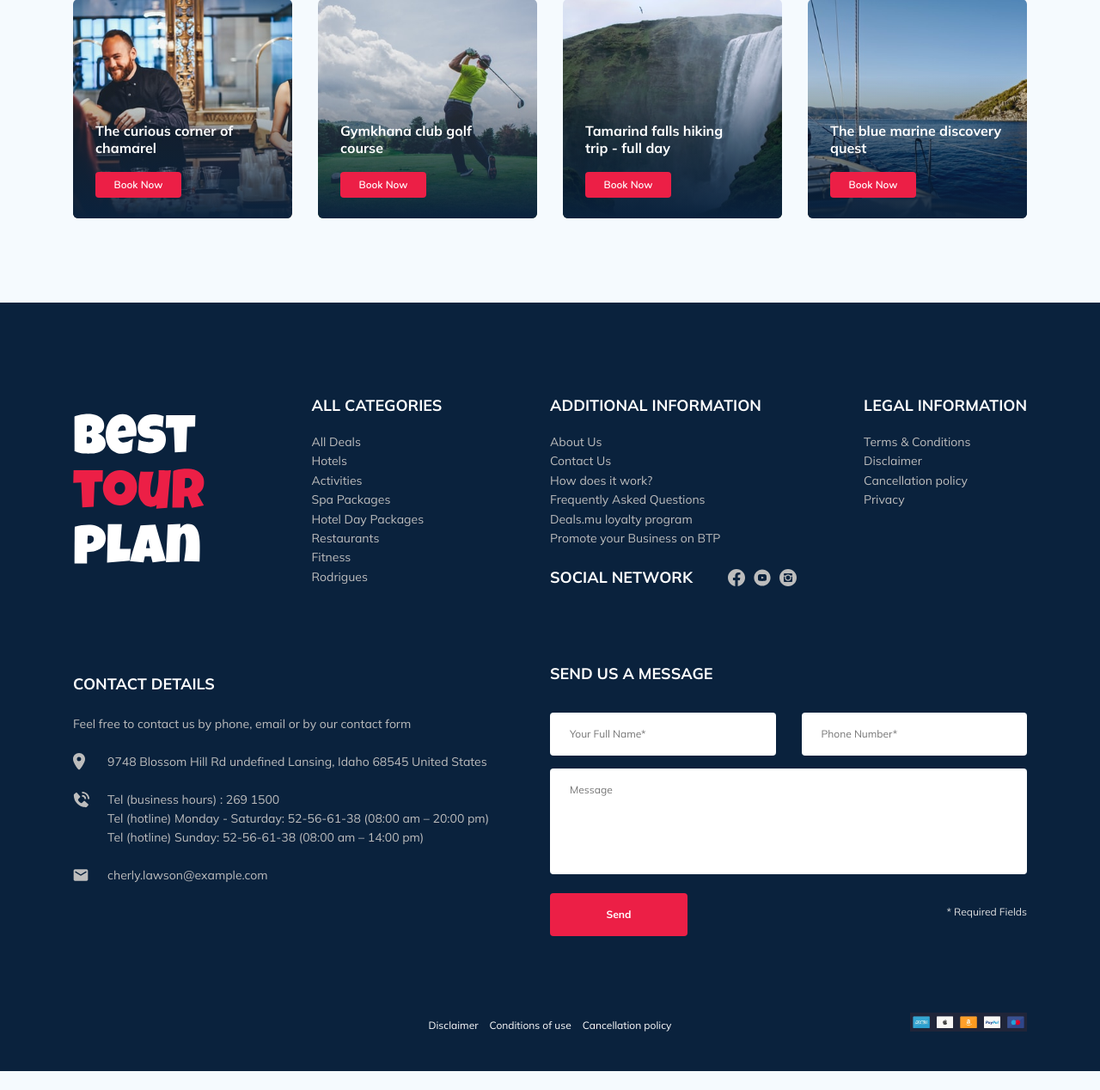
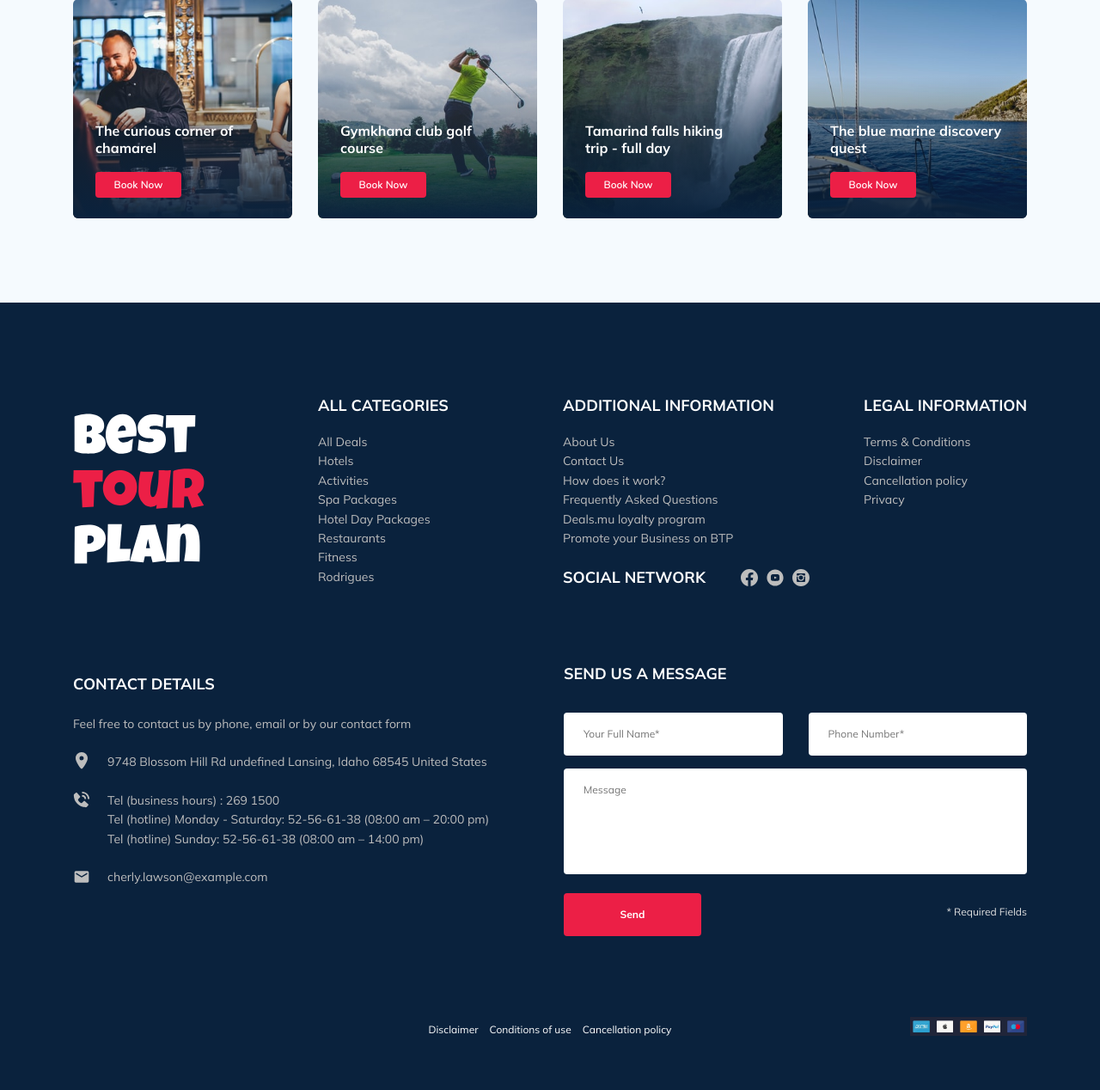
Before and after one commit to hwnd1982/tour-plan, a PHP site: page / in a window 1280 px wide. Shown: the part 3081-4349 px from the top of the page at 86% size. Before the commit the page ends 4327 px from the top, so only its background shows below. Run offline with PHP 8.4, Linux system fonts and the light colour scheme.

Commit message:
create: added adaptation for block footer

```diff
--- a/css/style.css
+++ b/css/style.css
@@ -1515,6 +1515,8 @@ template {
   display: grid;
   padding-top: 108px;
   padding-bottom: 89px;
+  -webkit-column-gap: 30px;
+          column-gap: 30px;
   -ms-grid-rows: minmax(100px, 200px) 23px;
   -ms-grid-columns: (minmax(120px, 1fr))[auto-fit];
       grid-template: minmax(100px, 200px) 23px/repeat(auto-fit, minmax(120px, 1fr));
@@ -1538,11 +1540,11 @@ template {
 }
 
 .footer-contact {
-  padding-bottom: 89px;
+  padding-bottom: 94px;
   display: -ms-grid;
   display: grid;
-  -ms-grid-columns: 0.5fr 0.5fr;
-      grid-template-columns: 0.5fr 0.5fr;
+  -ms-grid-columns: 1fr 81px 1fr;
+      grid-template-columns: 1fr 81px 1fr;
 }
 
 .footer-contact__details {
@@ -1557,66 +1559,63 @@ template {
 }
 
 .footer-contact__icons {
-  -ms-flex-item-align: center;
-      -ms-grid-row-align: center;
-      align-self: center;
+  -ms-flex-item-align: start;
+      -ms-grid-row-align: start;
+      align-self: start;
+  width: 100%;
+  -ms-grid-column-align: center;
+      justify-self: center;
   fill: #bdbdbd;
 }
 
 .footer-contact__phone-call {
-  -ms-grid-column: 1;
-  grid-column: 1;
-  -ms-grid-row: 3;
-  grid-row: 3;
+  display: -webkit-box;
+  display: -ms-flexbox;
+  display: flex;
+  -webkit-box-orient: vertical;
+  -webkit-box-direction: normal;
+      -ms-flex-direction: column;
+          flex-direction: column;
+  -ms-grid-column: 2;
+  grid-column: 2;
+  -ms-grid-row: 2;
+  grid-row: 2;
 }
 
 .footer-contact__email {
-  -ms-grid-column: 1;
-  grid-column: 1;
-  -ms-grid-row: 7;
-  grid-row: 7;
-}
-
-.footer-contact__text {
-  color: #bdbdbd;
   -ms-flex-item-align: center;
       -ms-grid-row-align: center;
       align-self: center;
   -ms-grid-column: 2;
   grid-column: 2;
+  -ms-grid-row: 3;
+  grid-row: 3;
+}
+
+.footer-contact__email-icon {
+  -ms-flex-item-align: center;
+      -ms-grid-row-align: center;
+      align-self: center;
+}
+
+.footer-contact__text {
+  display: block;
+  color: #bdbdbd;
   font-size: 14px;
   line-height: 160%;
 }
 
-.footer-contact__text:last-child {
-  -ms-grid-row: 7;
-  grid-row: 7;
-}
-
-.footer-contact__text:nth-child(4) {
-  -ms-grid-row: 3;
-  grid-row: 3;
-}
-
-.footer-contact__text:nth-child(5) {
-  -ms-grid-row: 4;
-  grid-row: 4;
-}
-
-.footer-contact__text:nth-child(6) {
-  -ms-grid-row: 5;
-  grid-row: 5;
-}
-
 .footer-contact__info {
+  height: 154px;
   margin-top: 22px;
   display: -ms-grid;
   display: grid;
   -webkit-column-gap: 20px;
           column-gap: 20px;
-  -ms-grid-rows: (22px)[7];
+  row-gap: 22px;
+  -ms-grid-rows: 1fr 1fr 1fr;
   -ms-grid-columns: 20px 1fr;
-      grid-template: repeat(7, 22px)/20px 1fr;
+      grid-template: 1fr 1fr 1fr / 20px 1fr;
 }
 
 .footer-contact__title {
@@ -1635,7 +1634,7 @@ template {
 }
 
 .footer-bottom {
-  padding-bottom: 46px;
+  padding-bottom: 63px;
   display: -ms-grid;
   display: grid;
   -ms-grid-rows: 1fr;
@@ -1735,6 +1734,12 @@ template {
   line-height: 160%;
   color: #bdbdbd;
   text-decoration: none;
+}
+
+.form {
+  width: 539px;
+  -ms-grid-column: 3;
+  grid-column: 3;
 }
 
 .form__title {
--- a/index.html
+++ b/index.html
@@ -1072,31 +1072,42 @@
           <span class="footer-contact__subtitle">Feel free to contact us by phone, email or by our contact form</span>
           <div class="footer-contact__info">
             <svg
-              class="footer-contact__icons footer-contact__map-marker"
+              class="footer-contact__icons footer-contact__map-marker-icon"
               width="14"
               height="20"
             >
               <use href="img/icons.svg#map-marker"></use>
             </svg>
-            <span class="footer-contact__text">9748 Blossom Hill Rd undefined Lansing, Idaho 68545 United States</span>
+            <div class="footer-contact__map-marker footer-contact__info-group">
+              <span class="footer-contact__text">9748 Blossom Hill Rd undefined Lansing, Idaho 68545 United
+                States</span>
+            </div>
+            <!-- /.footer-contact__map-marker -->
             <svg
-              class="footer-contact__icons footer-contact__phone-call"
+              class="footer-contact__icons footer-contact__phone-call-icon"
               width="20"
               height="20"
             >
               <use href="img/icons.svg#phone-call"></use>
             </svg>
-            <span class="footer-contact__text">Tel (business hours) : 269 1500</span>
-            <span class="footer-contact__text">Tel (hotline) Monday - Saturday: 52-56-61-38 (08:00 am – 20:00 pm)</span>
-            <span class="footer-contact__text">Tel (hotline) Sunday: 52-56-61-38 (08:00 am – 14:00 pm)</span>
+            <div class="footer-contact__phone-call footer-contact__info-group">
+              <span class="footer-contact__text">Tel (business hours) : 269 1500</span>
+              <span class="footer-contact__text">Tel (hotline) Monday - Saturday: 52-56-61-38 (08:00 am – 20:00
+                pm)</span>
+              <span class="footer-contact__text">Tel (hotline) Sunday: 52-56-61-38 (08:00 am – 14:00 pm)</span>
+            </div>
+            <!-- /.footer-contact__phone-call -->
             <svg
-              class="footer-contact__icons footer-contact__email"
+              class="footer-contact__icons footer-contact__email-icon"
               width="18"
               height="14"
             >
               <use href="img/icons.svg#email"></use>
             </svg>
-            <span class="footer-contact__text">cherly.lawson@example.com</span>
+            <div class="footer-contact__email footer-contact__info-group">
+              <span class="footer-contact__text">cherly.lawson@example.com</span>
+            </div>
+            <!-- /.footer-contact__email -->
           </div>
           <!-- /.footer-contact__info -->
         </div>
--- a/sass/blocks/_footer.sass
+++ b/sass/blocks/_footer.sass
@@ -4,6 +4,7 @@
     display: grid
     padding-top: 108px
     padding-bottom: 89px
+    column-gap: 30px
     grid-template: minmax(100px, 200px) 23px / repeat(auto-fit, minmax(120px, 1fr))
     &__logo
       margin-top: 21px
@@ -15,41 +16,41 @@
         // margin-left: auto
         justify-self: end
   &-contact
-    padding-bottom: 89px
+    padding-bottom: 94px
     display: grid
-    grid-template-columns: 0.5fr 0.5fr
+    grid-template-columns: 1fr 81px 1fr
     &__details
       display: flex
       flex-direction: column
       color: $alt-text-color
     &__icons
-      align-self: center
+      align-self: start
+      width: 100%
+      justify-self: center
       fill: $link-color
     &__phone-call
-      grid-column: 1
-      grid-row: 3
+      display: flex
+      flex-direction: column
+      grid-column: 2
+      grid-row: 2
     &__email
-      grid-column: 1
-      grid-row: 7
-    &__text
-      color: $link-color
       align-self: center
       grid-column: 2
+      grid-row: 3
+      &-icon
+        align-self: center
+    &__text
+      display: block
+      color: $link-color
       font-size: 14px
       line-height: 160%
-      &:last-child
-        grid-row: 7
-      &:nth-child(4)
-        grid-row: 3
-      &:nth-child(5)
-        grid-row: 4
-      &:nth-child(6)
-        grid-row: 5
     &__info
+      height: 154px
       margin-top: 22px
       display: grid
       column-gap: 20px
-      grid-template: repeat(7, 22px) / 20px 1fr
+      row-gap: 22px
+      grid-template: 1fr 1fr 1fr / 20px 1fr
     &__title
       margin-top: 12px
       margin-bottom: 24px
@@ -62,7 +63,7 @@
       font-size: 14px
       line-height: 160%
   &-bottom
-    padding-bottom: 46px
+    padding-bottom: 63px
     display: grid
     grid-template: 1fr / 136px 1fr 136px
     &__links-bar
@@ -117,6 +118,8 @@
     color: $link-color
     text-decoration: none
 .form
+  width: 539px
+  grid-column: 3
   &__title
     display: block
     margin-bottom: 34px
```
Also changed, not shown: other parts of css/style.css (+132 -0 lines), sass/_media.sass (+80 -0 lines), 1 other file.
